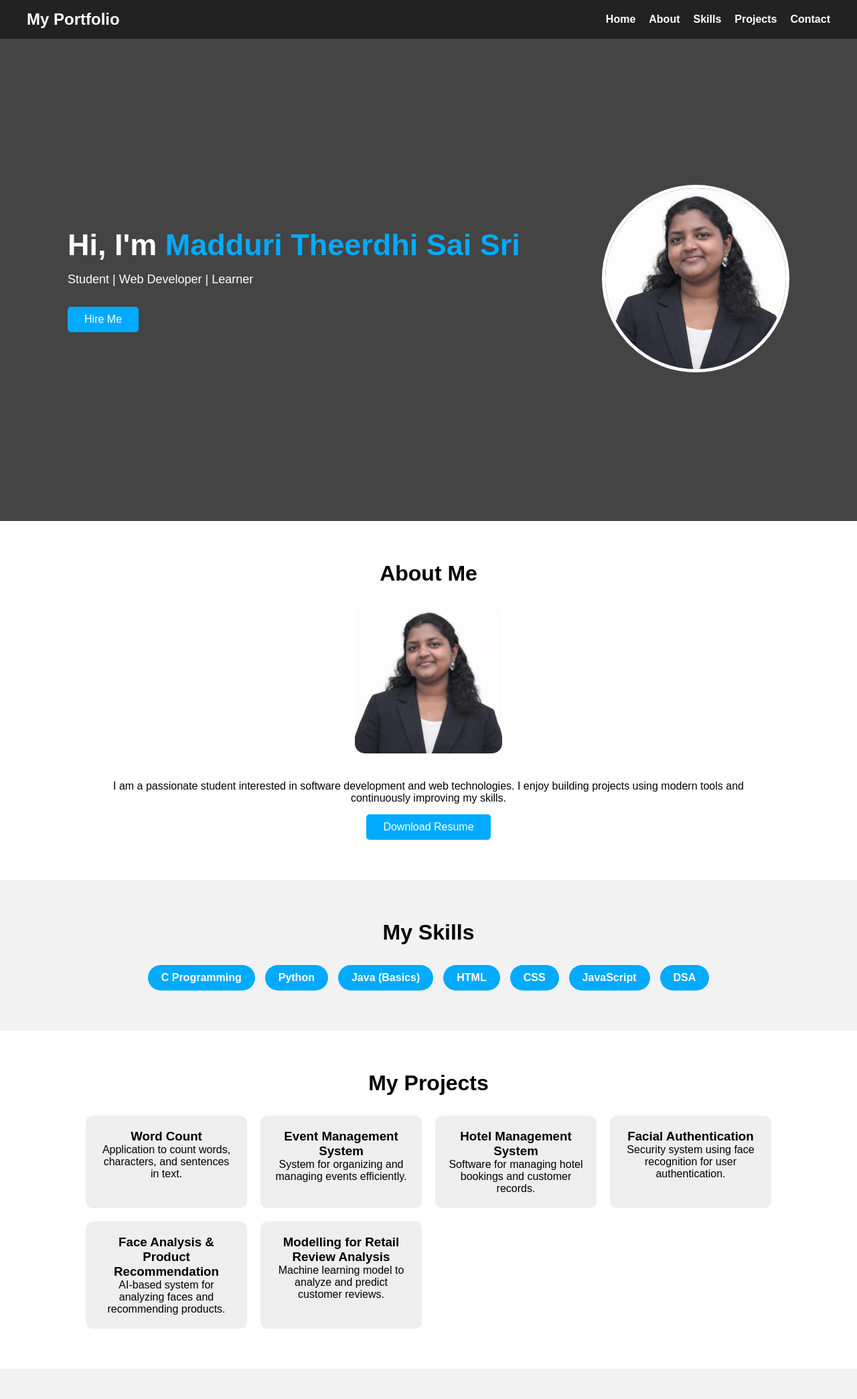
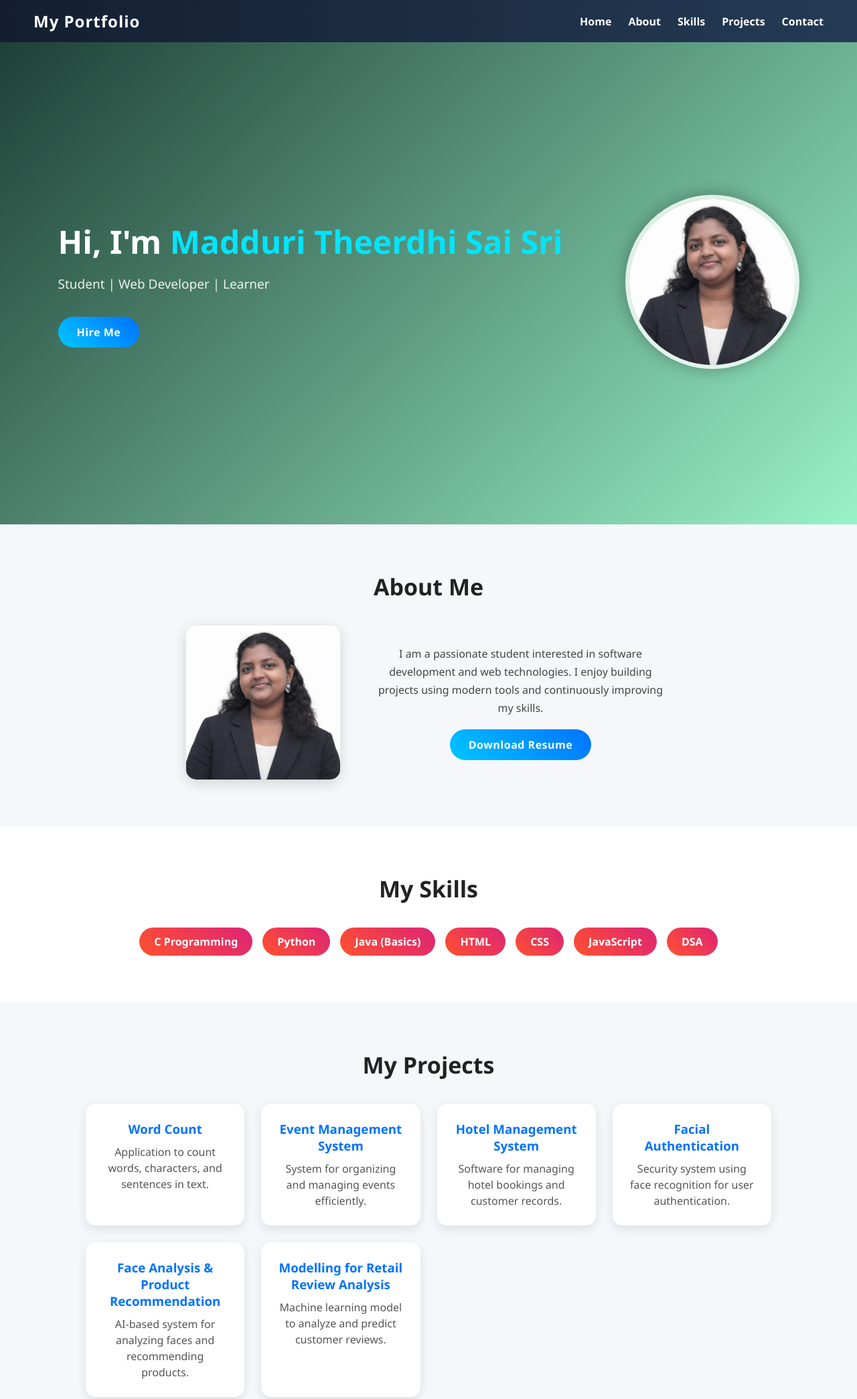
Before and after one commit to theerdhi/portfolio, a plain HTML site: page index.html in a window 1280 px wide. Shown: the top 2089 px of the page at 67% size. Drawn offline with Linux system fonts and the light colour scheme.

Commit message:
Improved website design and colors

```diff
--- a/style.css
+++ b/style.css
@@ -2,17 +2,31 @@
     margin: 0;
     padding: 0;
     box-sizing: border-box;
-    font-family: Arial, sans-serif;
+    font-family: "Segoe UI", Arial, sans-serif;
+}
+
+/* Body */
+body {
+    background: #f5f7fa;
 }
 
 /* Navbar */
 nav {
-    background: #222;
+    background: linear-gradient(90deg, #141e30, #243b55);
     color: white;
-    padding: 15px 40px;
+    padding: 15px 50px;
+
     display: flex;
     justify-content: space-between;
     align-items: center;
+
+    position: sticky;
+    top: 0;
+    z-index: 1000;
+}
+
+nav h2 {
+    letter-spacing: 1px;
 }
 
 nav ul {
@@ -21,77 +35,93 @@ nav ul {
 }
 
 nav ul li {
-    margin-left: 20px;
+    margin-left: 25px;
 }
 
 nav ul li a {
     text-decoration: none;
     color: white;
-    font-weight: bold;
+    font-weight: 600;
+    transition: 0.3s;
 }
 
 nav ul li a:hover {
-    color: #00aaff;
+    color: #00e5ff;
 }
 
 /* Hero Section */
 .hero {
-    background: #444;
+    background: linear-gradient(135deg, #1f4037, #99f2c8);
     color: white;
+
     min-height: 90vh;
+
     display: flex;
     align-items: center;
     justify-content: space-around;
+
     padding: 40px;
 }
 
 .hero-text h1 {
-    font-size: 45px;
+    font-size: 48px;
 }
 
 .hero-text span {
-    color: #00aaff;
+    color: #00e5ff;
 }
 
 .hero-text p {
-    margin: 15px 0;
-    font-size: 18px;
+    margin: 18px 0;
+    font-size: 19px;
+    opacity: 0.9;
 }
 
+/* Hero Image */
 .hero-img img {
-    width: 280px;
+    width: 260px;
     border-radius: 50%;
-    border: 5px solid white;
+    border: 6px solid rgba(255,255,255,0.8);
+    box-shadow: 0 0 25px rgba(0,0,0,0.3);
 }
 
 /* Button */
 .btn {
     display: inline-block;
-    background: #00aaff;
+
+    background: linear-gradient(45deg, #00c6ff, #0072ff);
     color: white;
-    padding: 10px 25px;
+
+    padding: 12px 28px;
     text-decoration: none;
-    border-radius: 5px;
-    margin-top: 15px;
+    border-radius: 30px;
+    margin-top: 18px;
+
+    font-weight: bold;
+    letter-spacing: 0.5px;
+    transition: 0.3s;
 }
 
 .btn:hover {
-    background: #0077cc;
+    transform: translateY(-3px);
+    box-shadow: 0 8px 15px rgba(0,114,255,0.4);
 }
 
 /* Sections */
 .section {
-    padding: 60px 10%;
+    padding: 70px 10%;
     text-align: center;
 }
 
 .section h2 {
-    font-size: 32px;
-    margin-bottom: 30px;
+    font-size: 34px;
+    margin-bottom: 35px;
+    color: #222;
 }
 
+/* Light background */
 .bg {
-    background: #f2f2f2;
+    background: #ffffff;
 }
 
 /* About */
@@ -99,13 +129,21 @@ nav ul li a:hover {
     display: flex;
     align-items: center;
     justify-content: center;
-    gap: 40px;
+    gap: 45px;
     flex-wrap: wrap;
 }
 
 .about-box img {
-    width: 220px;
+    width: 230px;
     border-radius: 15px;
+    box-shadow: 0 5px 20px rgba(0,0,0,0.15);
+}
+
+/* About text */
+.about-box p {
+    max-width: 450px;
+    line-height: 1.7;
+    color: #444;
 }
 
 /* Skills */
@@ -117,54 +155,86 @@ nav ul li a:hover {
 }
 
 .skills-box span {
-    background: #00aaff;
+    background: linear-gradient(45deg, #ff512f, #dd2476);
     color: white;
-    padding: 10px 20px;
-    border-radius: 20px;
-    font-weight: bold;
+
+    padding: 10px 22px;
+    border-radius: 25px;
+    font-weight: 600;
+
+    transition: 0.3s;
+}
+
+.skills-box span:hover {
+    transform: scale(1.1);
 }
 
 /* Projects */
 .projects-box {
     display: grid;
-    grid-template-columns: repeat(auto-fit, minmax(220px, 1fr));
-    gap: 20px;
+    grid-template-columns: repeat(auto-fit, minmax(230px, 1fr));
+    gap: 25px;
 }
 
 .project {
-    background: #eee;
-    padding: 20px;
-    border-radius: 10px;
+    background: white;
+    padding: 25px;
+    border-radius: 15px;
+
+    box-shadow: 0 5px 15px rgba(0,0,0,0.1);
+
     transition: 0.3s;
 }
 
+.project h3 {
+    color: #0072ff;
+    margin-bottom: 10px;
+}
+
+.project p {
+    color: #555;
+    line-height: 1.5;
+}
+
 .project:hover {
-    transform: scale(1.05);
-    background: #ddd;
+    transform: translateY(-10px);
+    box-shadow: 0 10px 25px rgba(0,0,0,0.2);
 }
 
 /* Contact */
 .contact-box p {
     font-size: 18px;
-    margin: 10px 0;
+    margin: 12px 0;
+    color: #333;
 }
 
 /* Footer */
 footer {
-    background: #222;
+    background: linear-gradient(90deg, #141e30, #243b55);
     color: white;
     text-align: center;
-    padding: 15px;
+    padding: 18px;
+    margin-top: 40px;
 }
 
 /* Responsive */
 @media (max-width: 768px) {
+
+    nav {
+        flex-direction: column;
+    }
+
+    nav ul {
+        margin-top: 10px;
+    }
+
     .hero {
         flex-direction: column;
         text-align: center;
     }
 
     .hero-img {
-        margin-top: 20px;
+        margin-top: 25px;
     }
+
 }
```
